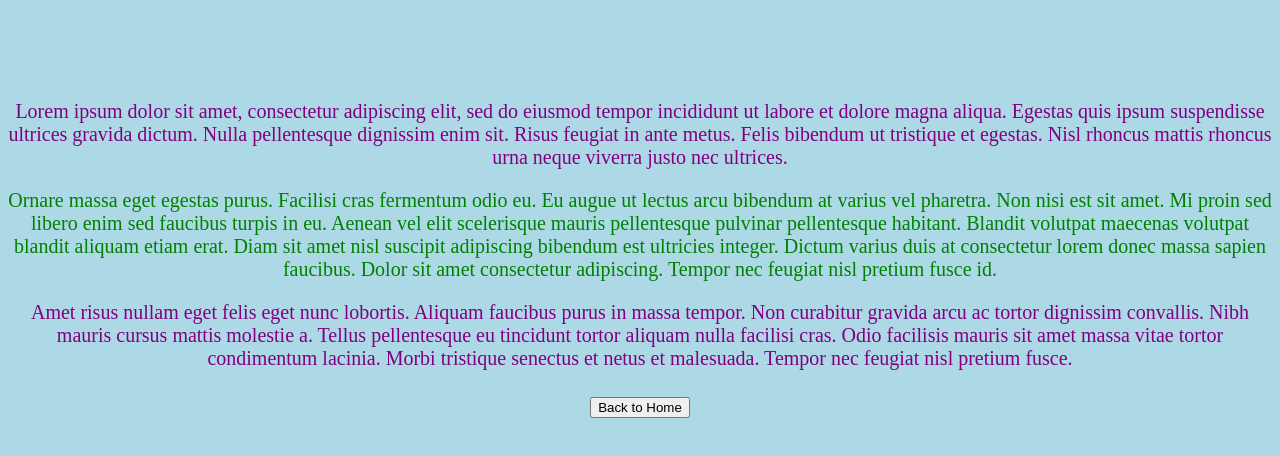
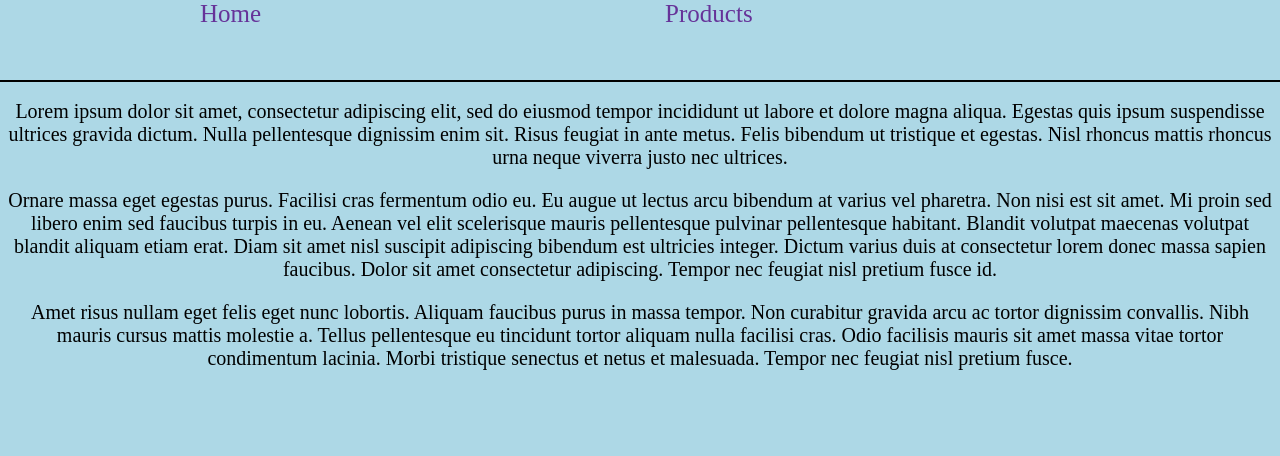
Before and after one commit to fsafiia/multipleWebpages, a plain HTML site: page about.html in a window 1280 px wide. Drawn offline with Linux system fonts and the light colour scheme.

Commit message:
addednavbars

```diff
--- a/about.html
+++ b/about.html
@@ -8,6 +8,11 @@
     <link rel="stylesheet" href="style.css">
 </head>
 <body bgcolor="#add8e6">
+<nav>
+    <a href="index.html">Home</a>
+    <a href="products.html">Products</a>
+
+</nav>
 <div id="about">
 <p id="one"> Lorem ipsum dolor sit amet, consectetur adipiscing elit,
     sed do eiusmod tempor incididunt ut labore et dolore magna aliqua. Egestas quis ipsum suspendisse ultrices
@@ -25,7 +30,7 @@
     Odio facilisis mauris sit amet massa vitae tortor condimentum lacinia.
     Morbi tristique senectus et netus et malesuada.
     Tempor nec feugiat nisl pretium fusce. </p>
-    <a id="buttonOne" href="index.html"><button>Back to Home</button> </a>
+
 </div>
 </body>
 </html>
--- a/style.css
+++ b/style.css
@@ -40,18 +40,11 @@ h1{
     margin-top: 100px;
 }
 
-#one{
+#one, #2, #3{
     color: purple;
     margin-bottom: 20px;
 }
-#two{
-    color: green;
-    margin-bottom: 20px;
-}
-#three{
-    color: purple;
-    margin-bottom: 20px;
-}
+
 
 #picOne, #picTwo, #picThree, #picFour{
     height: 200px;
```
